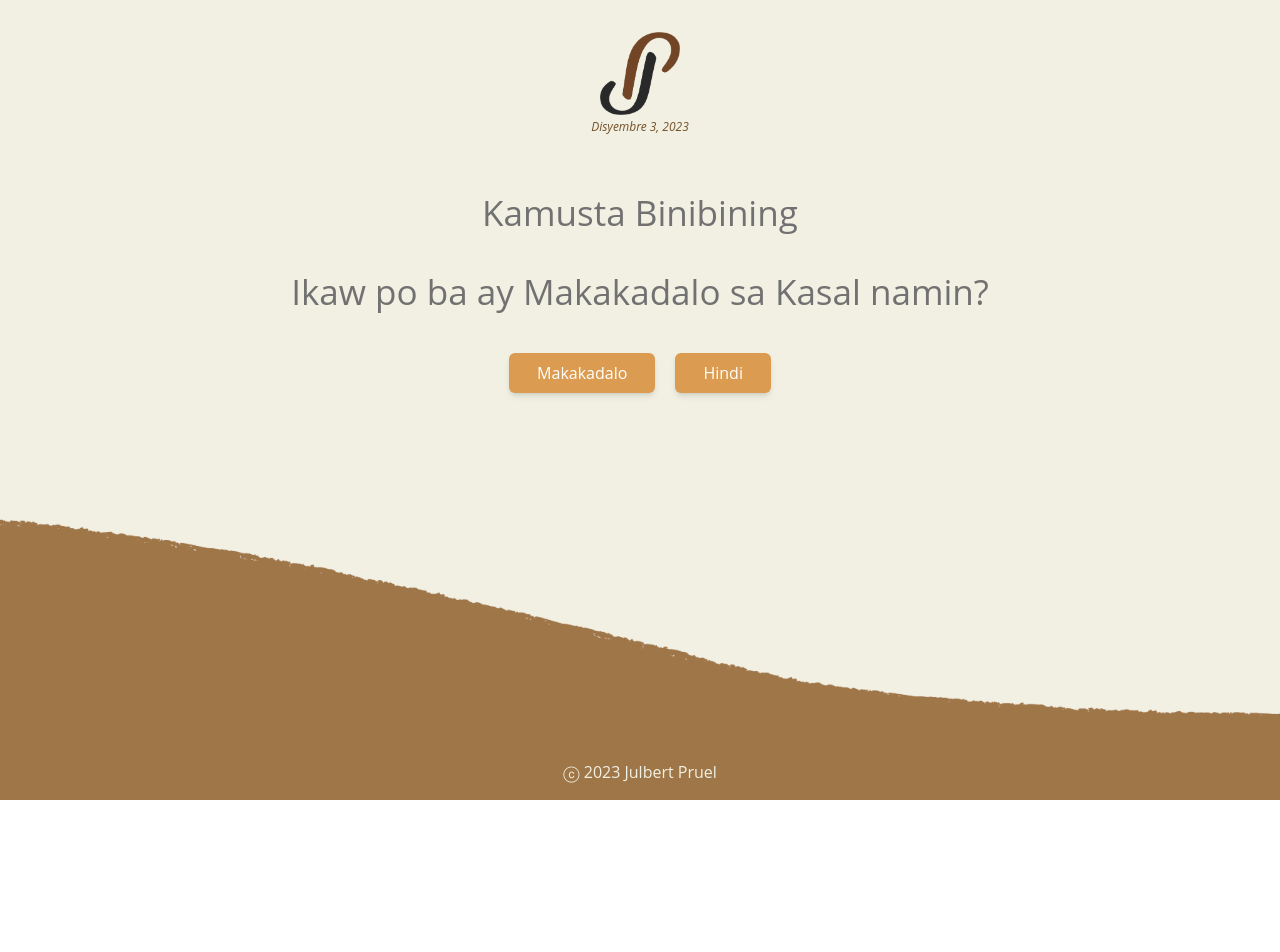
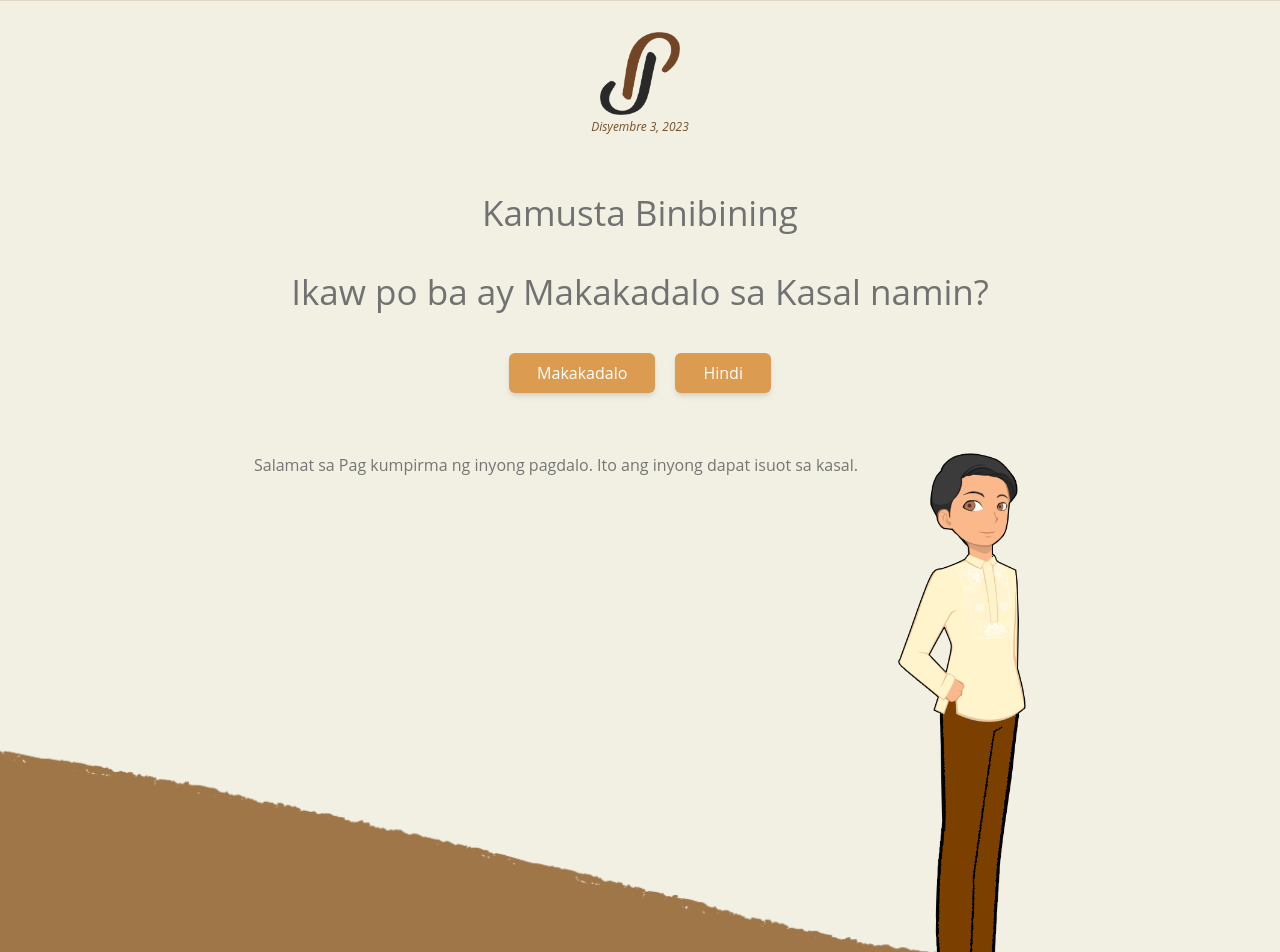
Before and after one commit to bherthchavez/wedding_site, a React (Vite) app: page /rsvp/1 in a window 1280 px wide. Shown: the top 952 px of the page. Before the commit the page ends 800 px from the top, so only its background shows below. Built offline with nearby package versions, Linux system fonts and the light colour scheme; no server answers; the database is empty; a web font is replaced by a local one.

Commit message:
adding men

```diff
--- a/src/components/Colors.jsx
+++ b/src/components/Colors.jsx
@@ -50,7 +50,7 @@ const Colors = () => {
     }
 
     return (
-        <section name='kulay' className="bg-custom2 bg-local bg-center bg-cover py-5 sm:py-10 font-sans flex flex-col justify-between">
+        <section name='kulay' className="bg-custom2 bg-local bg-center bg-cover  py-5 sm:py-10 font-sans flex flex-col justify-between">
             <div className="container flex flex-col mt-20 h-screen p-8 sm:gap-10 mx-auto md:p-8 max-w-[1200px]">
                 <div className='flex flex-col justify-center items-center'>
                     <div className='text-[#4e4e4e]  text-center text-[35px] sm:text-[55px] leading-[43px] sm:leading-[63px] '>
--- a/src/components/Footer.jsx
+++ b/src/components/Footer.jsx
@@ -1,7 +1,7 @@
 
 const Footer = () => {
   return (
-    <div className='bg-[#9f7648] text-[#f1f0e3]'>
+    <div className='bg-custom3 bg-local  bg-center bg-cover text-[#f1f0e3]'>
       <div className={'p-4 text-xs lg:text-base flex justify-center'}>
           <a href='https://julbertpruel.netlify.app/' className=' '>
             ⓒ {new Date().getFullYear()} Julbert Pruel
--- a/src/components/Rsvp.jsx
+++ b/src/components/Rsvp.jsx
@@ -2,6 +2,7 @@ import { useEffect, useState } from "react";
 import { useParams } from "react-router-dom"
 import useApi from "../hooks/useAPI";
 import pg from '../assets/pj.png'
+import men from '../assets/visitors_men.png'
 import firebase from "../firebase";
 
 
@@ -22,7 +23,7 @@ function Rsvp() {
       try {
         const result = await getInvited()
         const existing = result.find(inv => inv.id === params.id)
-        if(existing){
+        if (existing) {
           setFoundInvited(existing)
           setBtnStatus(existing.status)
         }
@@ -68,8 +69,10 @@ function Rsvp() {
   };
 
 
+
+
   return (
-    <section name='Kulay' className="flex flex-col justify-between bg-custom2 bg-local bg-center bg-cover h-screen  font-sans">
+    <section name='Kulay' className="flex flex-col justify-between bg-custom2 bg-local bg-[#f1f0e3] h-auto bg-center bg-cover font-sans">
       <div className="container flex flex-col p-8 gap-5 sm:gap-10 mx-auto md:p-8 max-w-[1200px]">
         <div className='flex flex-col justify-center items-center'>
           <div className="flex flex-col justify-center items-center text-[#745129] mb-4 text-xs gap-1 italic">
@@ -120,6 +123,17 @@ function Rsvp() {
         </div>
 
 
+
+        <div className="flex justify-center gap-3 sm:gap-10 items-start p-5">
+          <div className="text-gray-600">
+            <h1> Salamat sa Pag kumpirma ng inyong pagdalo. Ito ang inyong dapat isuot sa kasal.</h1>
+          </div>
+          <div>
+            <img src={men} alt='Logo' className=' sm:w-32' />
+          </div>
+        </div>
+
+
       </div>
       <div className={'p-4 text-xs lg:text-base flex justify-center text-[#f1f0e3]'}>
         <a href='https://julbertpruel.netlify.app/' className=' '>
--- a/src/index.css
+++ b/src/index.css
@@ -8,3 +8,6 @@
 .bg-custom2 {
   background-image: url("../src/assets/bg2.png"); /* Update the path to your image */
 }
+.bg-custom3 {
+  background-image: url("../src/assets/footer.png"); /* Update the path to your image */
+}
```
Also changed, not shown: src/assets/footer.png (added), src/assets/visitors_men.png (added).
